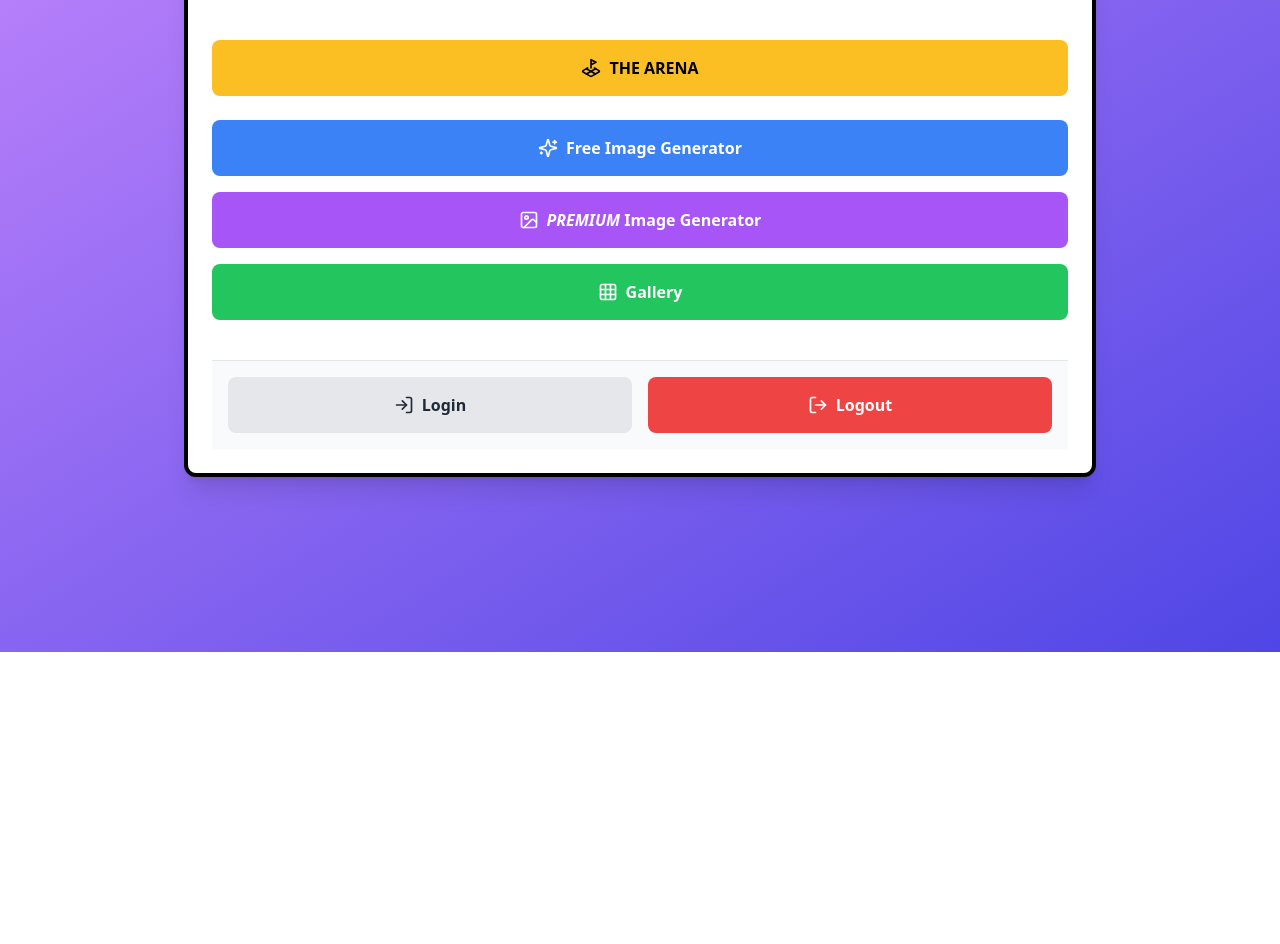
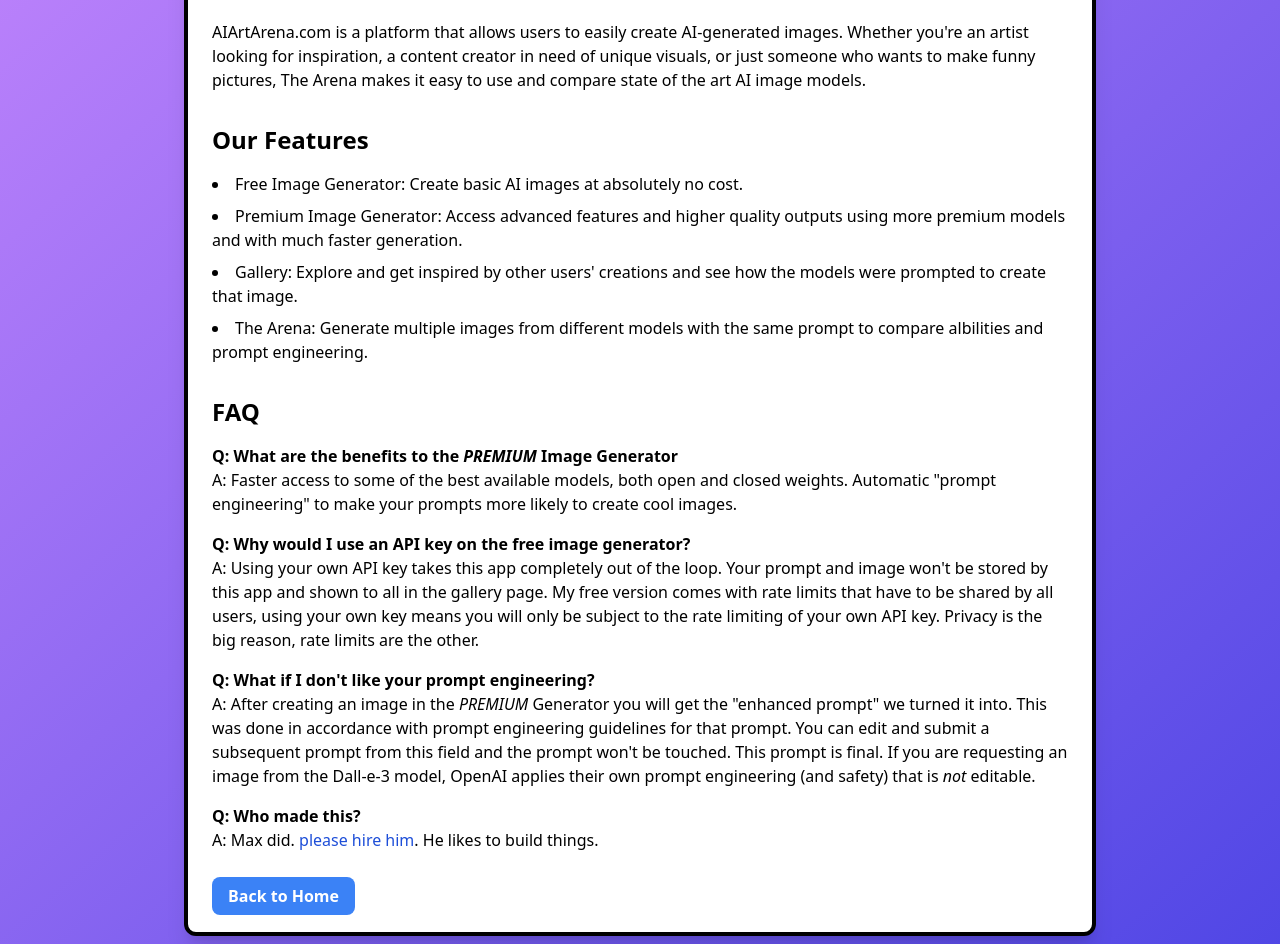
Before and after one commit to SailingSF/aiartarena-frontend, a React (Create React App) app: page /info in a window 1280 px wide. Before the commit this address led to /. Shown: the part 148-1092 px from the top of the page. Before the commit the page ends 800 px from the top, so only its background shows below. Built offline with nearby package versions, Linux system fonts and the light colour scheme; no server answers.

Commit message:
add info page

```diff
--- a/src/App.js
+++ b/src/App.js
@@ -4,6 +4,7 @@
 import FreeImageGenerator from './components/FreeImageGenerator';
 import PremiumGenerator from './components/PremiumGenerator';
 import Gallery from './components/Gallery';
+import Info from './components/Info';
 import Home from './components/Home';
 import AuthModal from './components/AuthModal';
 
@@ -28,6 +29,7 @@
           <Route path="/generate" element={<FreeImageGenerator />} />
           <Route path="/premium" element={<PremiumGenerator />} />
           <Route path="/gallery" element={<Gallery />} />
+          <Route path="/info" element={<Info />} />
           <Route path="*" element={<Navigate to="/" replace />} />
         </Routes>
         <AuthModal
--- a/src/components/Home.js
+++ b/src/components/Home.js
@@ -1,6 +1,6 @@
 import React from 'react';
 import { Link } from 'react-router-dom';
-import { LandPlot, Sparkles, Image, Grid, LogIn, LogOut } from 'lucide-react';
+import { LandPlot, Sparkles, Image, Grid, LogIn, LogOut, Info } from 'lucide-react';
 
 const Button = ({ children, onClick, className, icon: Icon }) => (
   <button
@@ -47,6 +47,16 @@
           </Link>
         </div>
       </div>
+      <div className='mt-4'>
+        <h3 className="text-xl font-bold mb-6 text-center">What is this?</h3>
+        <div className="mb-4">
+            <Link to="/info">
+              <Button className="bg-gray-500 text-white hover:bg-gray-600" icon={Info}>
+                Information
+              </Button>
+            </Link>
+          </div>
+      </div>
 
       <div className="border-t border-gray-200 p-4 mt-6 bg-gray-50 flex space-x-4">
         <Button onClick={onOpenAuthModal} className="bg-gray-200 text-gray-800 hover:bg-gray-300 flex-1" icon={LogIn}>
--- /dev/null
+++ b/src/components/Info.js
@@ -0,0 +1,57 @@
+import React from 'react';
+import { Link } from 'react-router-dom';
+
+const Info = () => {
+  return (
+    <div className="w-full md:w-3/4 mx-auto bg-white border-4 border-black rounded-xl p-6 shadow-xl">
+      <h1 className="text-3xl font-bold mb-6 text-center">🏟️ About The Arena 🏟️</h1>
+
+      <section className="mb-8">
+        <h2 className="text-2xl font-semibold mb-4">What is The Arena?</h2>
+        <p className="mb-4">
+          AIArtArena.com is a platform that allows users to easily create AI-generated images. Whether you're an artist looking for inspiration, a content creator in need of unique visuals, or just someone who wants to make funny pictures, The Arena makes it easy to use and compare state of the art AI image models.
+        </p>
+      </section>
+
+      <section className="mb-8">
+        <h2 className="text-2xl font-semibold mb-4">Our Features</h2>
+        <ul className="list-disc list-inside space-y-2">
+          <li>Free Image Generator: Create basic AI images at absolutely no cost.</li>
+          <li>Premium Image Generator: Access advanced features and higher quality outputs using more premium models and with much faster generation.</li>
+          <li>Gallery: Explore and get inspired by other users' creations and see how the models were prompted to create that image.</li>
+          <li>The Arena: Generate multiple images from different models with the same prompt to compare albilities and prompt engineering.</li>
+        </ul>
+      </section>
+
+      <section className="mb-8">
+        <h2 className="text-2xl font-semibold mb-4">FAQ</h2>
+        <div className="space-y-4">
+          <div>
+            <h3 className="font-semibold">Q: What are the benefits to the <em>PREMIUM</em> Image Generator</h3>
+            <p>A: Faster access to some of the best available models, both open and closed weights. Automatic "prompt engineering" to make your prompts more likely to create cool images.</p>
+          </div>
+          <div>
+            <h3 className="font-semibold">Q: Why would I use an API key on the free image generator?</h3>
+            <p>A: Using your own API key takes this app completely out of the loop. Your prompt and image won't be stored by this app and shown to all in the gallery page. My free version comes with rate limits that have to be shared by all users, using your own key means you will only be subject to the rate limiting of your own API key. Privacy is the big reason, rate limits are the other.</p>
+          </div>
+          <div>
+            <h3 className="font-semibold">Q: What if I don't like your prompt engineering?</h3>
+            <p>A: After creating an image in the <em>PREMIUM</em> Generator you will get the "enhanced prompt" we turned it into. This was done in accordance with prompt engineering guidelines for that prompt. You can edit and submit a subsequent prompt from this field and the prompt won't be touched. This prompt is final. If you are requesting an image from the Dall-e-3 model, OpenAI applies their own prompt engineering (and safety) that is <em>not</em> editable.</p>
+          </div>
+          <div>
+            <h3 className="font-semibold">Q: Who made this?</h3>
+            <p>A: Max did. <a className='text-blue-700' href='https://linkedin.com/in/maxabouchar'>please hire him</a>. He likes to build things.</p>
+          </div>
+        </div>
+      </section>
+
+      <div className="mt-8">
+        <Link to="/" className="bg-blue-500 text-white hover:bg-blue-600 py-2 px-4 rounded-lg font-semibold">
+          Back to Home
+        </Link>
+      </div>
+    </div>
+  );
+};
+
+export default Info;
```
